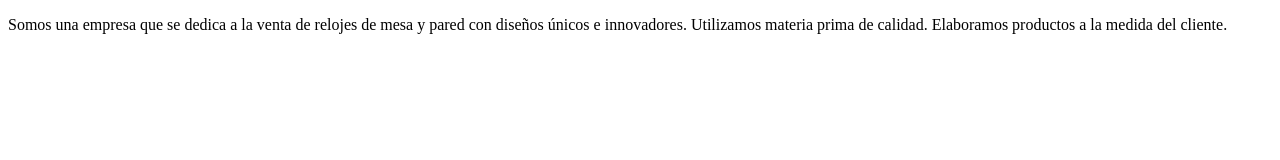
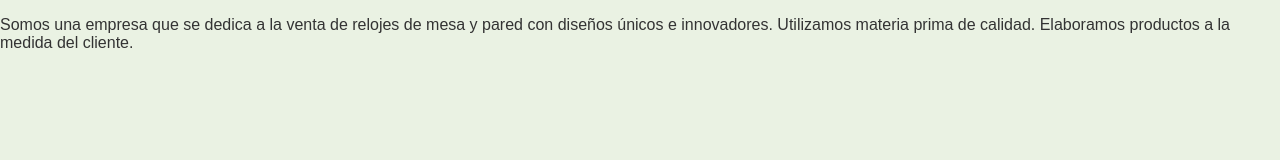
Before and after one commit to dev-RominaNoeliaOk/TalentosDigitalesCtes_Tramo1, a plain HTML site: page principal.html in a window 1280 px wide. Drawn offline with Linux system fonts and the light colour scheme.

```diff
--- a/principal.html
+++ b/principal.html
@@ -5,7 +5,7 @@
     <meta name="viewport" content="width=device-width, initial-scale=1.0" />
     <title>Document</title>
     <style></style>
-    <link rel="stylesheet" src="miestilo.css" />
+    <link rel="stylesheet" href="miestilo.css" />
   </head>
 
   <body>
```
